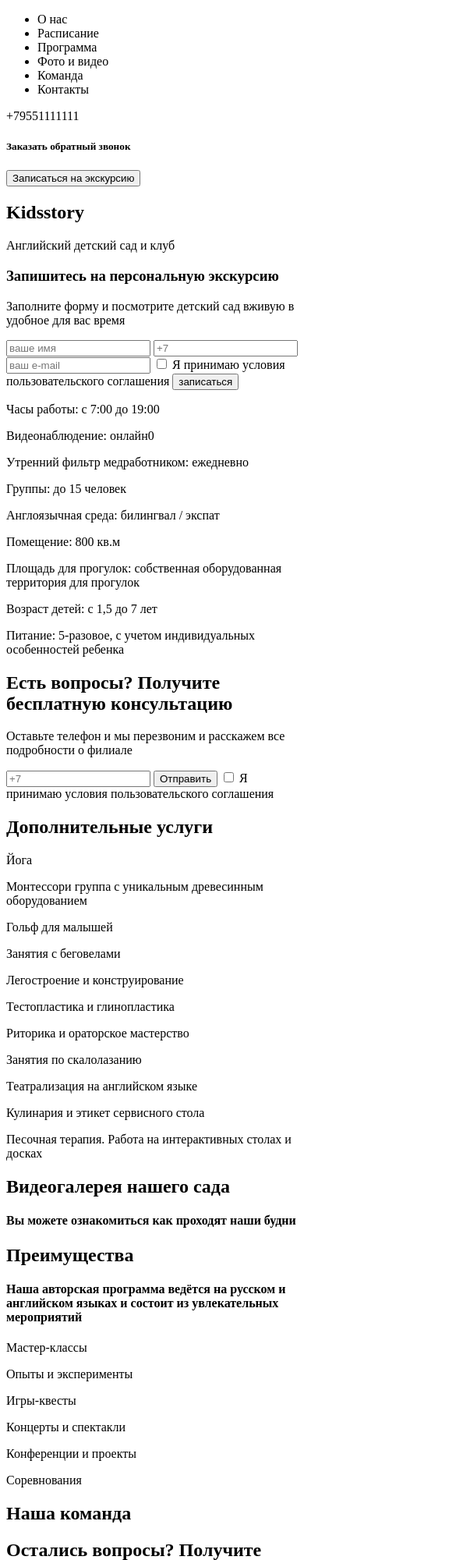
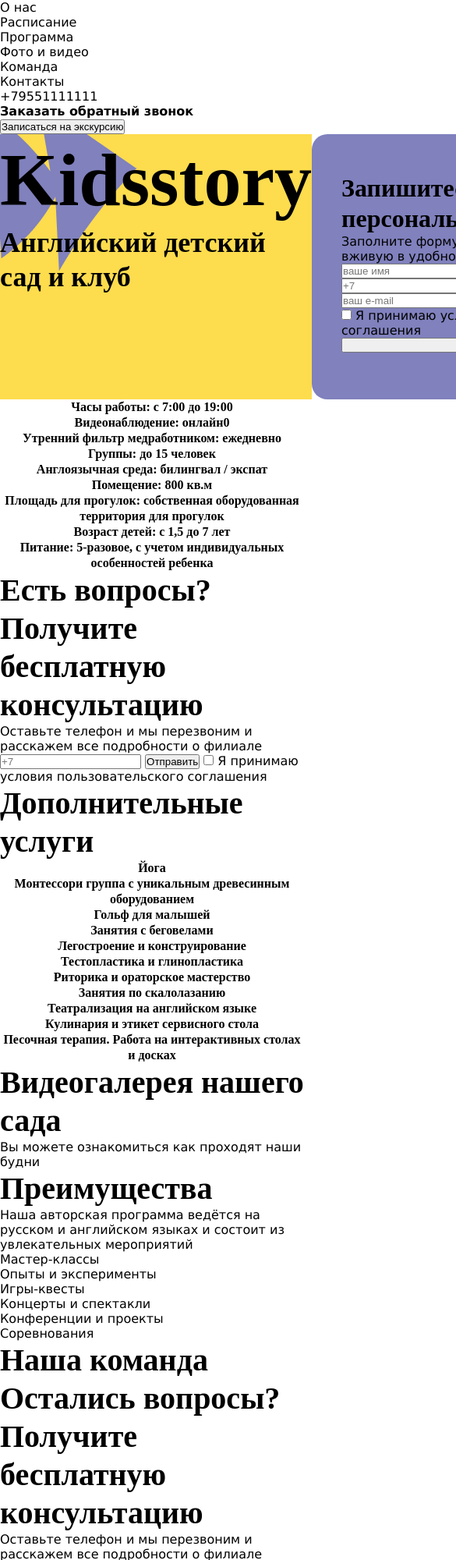
Before and after one commit to OValya/kidsstory, a website: page index.html in a window 390 px wide. Shown: the top 2000 px of the page at 78% size, 585 px wide, since content can reach past the window. Drawn offline with Linux system fonts and the light colour scheme.

Commit message:
feat: add layout structure

```diff
--- a/index.html
+++ b/index.html
@@ -10,7 +10,7 @@
 </head>
 <body>
 <header class="header">
-    <div class="wrapper narrow-wrapper">
+    <div class="wrapper narrow-wrapper header__wrapper">
         <a class="logo" href=#>
             <span class="logo__img"></span>
         </a>
@@ -28,7 +28,7 @@
             <div class="header__phone">
                 <span class="ico ico-phone"></span>
                 <p>+79551111111</p>
-                <h5>Заказать обратный звонок</h5>
+                <strong>Заказать обратный звонок</strong>
             </div>
             <div class="buttons header__buttons">
                 <span class="ico ico-vk"></span>
@@ -46,10 +46,10 @@
             <div class="layout-2-column">
                 <div class="promo__content">
                     <h1>Kidsstory</h1>
-                    <p>Английский детский сад и клуб </p>
+                    <h3>Английский детский сад и клуб </h3>
                 </div>
                 <form class="promo__form">
-                   <h3>Запишитесь на персональную экскурсию</h3>
+                   <h4>Запишитесь на персональную экскурсию</h4>
                    <p>Заполните форму и посмотрите детский сад вживую в удобное для вас время </p>
                     <input name="name" type="text" placeholder="ваше имя">
                     <input type="tel" name="tel"  placeholder="+7">
@@ -70,45 +70,45 @@
             <div class="layout-3-column">
                 <div class="info__item">
                     <span class="big-icon"></span>
-                    <p>Часы работы: с 7:00 до 19:00</p>
+                    <h5>Часы работы: с 7:00 до 19:00</h5>
                 </div>
                 <div class="info__item">
                     <span class="big-icon"></span>
-                    <p>Видеонаблюдение: онлайн0</p>
+                    <h5>Видеонаблюдение: онлайн0</h5>
                 </div>
                 <div class="info__item">
                     <span class="big-icon"></span>
-                    <p>Утренний фильтр медработником: ежедневно</p>
+                    <h5>Утренний фильтр медработником: ежедневно</h5>
                 </div>
                 <div class="info__item">
                     <span class="big-icon"></span>
-                    <p>Группы: до 15 человек</p>
+                    <h5>Группы: до 15 человек</h5>
                 </div>
                 <div class="info__item">
                     <span class="big-icon"></span>
-                    <p>Англоязычная среда: билингвал / экспат</p>
+                    <h5>Англоязычная среда: билингвал / экспат</h5>
                 </div>
                 <div class="info__item">
                     <span class="big-icon"></span>
-                    <p>Помещение: 800 кв.м</p>
+                    <h5>Помещение: 800 кв.м</h5>
                 </div>
                 <div class="info__item">
                     <span class="big-icon"></span>
-                    <p>Площадь для прогулок: собственная оборудованная территория для прогулок</p>
+                    <h5>Площадь для прогулок: собственная оборудованная территория для прогулок</h5>
                 </div>
                 <div class="info__item">
                     <span class="big-icon big-icon_colored "></span>
-                    <p>Возраст детей: с 1,5 до 7 лет</p>
+                    <h5>Возраст детей: с 1,5 до 7 лет</h5>
                 </div>
                 <div class="info__item">
                     <span class="big-icon"></span>
-                    <p>Питание: 5-разовое, с учетом индивидуальных особенностей ребенка</p>
+                    <h5>Питание: 5-разовое, с учетом индивидуальных особенностей ребенка</h5>
                 </div>
 
             </div>
         </div>
     </section>
-    <section class="consultation ">
+    <section class="consultation">
         <div class="wrapper wide-wrapper">
             <h2>Есть вопросы? Получите бесплатную консультацию</h2>
             <p>Оставьте телефон и мы перезвоним и расскажем все подробности о филиале </p>
@@ -128,49 +128,49 @@
             <div class="masonry-layout">
                 <div class="masonry-layout__item">
                     <span class="big-icon big-icon_outline"></span>
-                    <p>Йога</p>
+                    <h5>Йога</h5>
                 </div>
                  <div class="masonry-layout__item">
                     <span class="big-icon big-icon_outline"></span>
-                    <p>Монтессори группа с уникальным
-                        древесинным оборудованием</p>
+                    <h5>Монтессори группа с уникальным
+                        древесинным оборудованием</h5>
                 </div>
                  <div class="masonry-layout__item">
                     <span class="big-icon big-icon_outline"></span>
-                    <p>Гольф для
-                        малышей</p>
+                    <h5>Гольф для
+                        малышей</h5>
                 </div>
                  <div class="masonry-layout__item">
                     <span class="big-icon big-icon_outline"></span>
-                    <p>Занятия с беговелами</p>
+                    <h5>Занятия с беговелами</h5>
                 </div>
                  <div class="masonry-layout__item">
                     <span class="big-icon big-icon_outline"></span>
-                    <p>Легостроение и конструирование</p>
+                    <h5>Легостроение и конструирование</h5>
                 </div>
                  <div class="masonry-layout__item">
                     <span class="big-icon big-icon_outline"></span>
-                    <p>Тестопластика и глинопластика</p>
+                    <h5>Тестопластика и глинопластика</h5>
                 </div>
                  <div class="masonry-layout__item">
                     <span class="big-icon big-icon_outline"></span>
-                    <p>Риторика и ораторское мастерство</p>
+                    <h5>Риторика и ораторское мастерство</h5>
                 </div>
                  <div class="masonry-layout__item">
                     <span class="big-icon big-icon_outline"></span>
-                    <p>Занятия по скалолазанию</p>
+                    <h5>Занятия по скалолазанию</h5>
                 </div>
                  <div class="masonry-layout__item">
                     <span class="big-icon big-icon_outline"></span>
-                    <p>Театрализация на английском языке</p>
+                    <h5>Театрализация на английском языке</h5>
                 </div>
                  <div class="masonry-layout__item">
                     <span class="big-icon big-icon_outline"></span>
-                    <p>Кулинария и этикет сервисного стола</p>
+                    <h5>Кулинария и этикет сервисного стола</h5>
                 </div>
                  <div class="masonry-layout__item">
                     <span class="big-icon big-icon_outline"></span>
-                    <p>Песочная терапия. Работа на интерактивных столах и досках</p>
+                    <h5>Песочная терапия. Работа на интерактивных столах и досках</h5>
                 </div>
             </div>
         </div>
@@ -178,14 +178,14 @@
     <section class="video-section">
         <div class="wrapper narrow-wrapper">
             <h2>Видеогалерея нашего сада</h2>
-            <h4>Вы можете ознакомиться как проходят наши будни</h4>
+            <p>Вы можете ознакомиться как проходят наши будни</p>
 <!--            todo: video player-->
         </div>
     </section>
     <section class="profit">
         <div class="wrapper narrow-wrapper">
             <h2>Преимущества</h2>
-            <h4>Наша авторская программа ведётся на русском и английском языках и состоит из увлекательных мероприятий</h4>
+            <p>Наша авторская программа ведётся на русском и английском языках и состоит из увлекательных мероприятий</p>
             <div class="layout-3-column">
                 <div class="profit__item">
                     <span class="big-icon"></span>
@@ -270,7 +270,7 @@
                 <div class="footer__phone">
                     <span class="ico ico-phone"></span>
                     <p>+79551111111</p>
-                    <h5>dir@kidsstory.life</h5>
+                    <strong>dir@kidsstory.life</strong>
                 </div>
                 <p>
                     Москва, ул. Муравская д.38, к.1
--- a/package.json
+++ b/package.json
@@ -4,7 +4,7 @@
   "description": "",
   "main": "index.js",
   "scripts": {
-    "style": "sass sass/style.scss sass/style.css",
+    "style": "sass --watch sass/style.scss sass/style.css",
     "test": "echo \"Error: no test specified\" && exit 1"
   },
   "author": "",
--- /dev/null
+++ b/sass/abstract/_variables.scss
@@ -0,0 +1,18 @@
+$color-brand: #8081BD;
+$color-background: #FFF6D1;
+$color-second-background: #F2F2FF;
+$color-icon: #EA5D4A;
+$color-text: #334155;
+$color-light: #ffffff;
+
+$color-pink: #F3ACC8;
+$color-yellow: #FDDC4E;
+$color-green: #79BC6D;
+$color-blue: #0E95D3;
+$color-sea: #58BBAE;
+
+$content-wide-width: 1804px;
+$content-width: 1420px;
+$tablet-width: 768px;
+$mobile-big-width: 414px;
+$mobile-small-width: 320px;
--- a/sass/base/_base.scss
+++ b/sass/base/_base.scss
@@ -1,6 +1,54 @@
 html{
   font-size:10px;
 }
+
 body{
+  font-family: "Montserrat", Verdana, sans-serif;
   font-size: 1.6rem;
 }
+
+h1{
+  font-family: Montserrat;
+  font-size: 96px;
+  font-weight: 700;
+  line-height: 117px;
+  letter-spacing: 0em;
+  text-align: left;
+}
+
+h2{
+  font-family: Montserrat;
+  font-size: 40px;
+  font-weight: 700;
+  line-height: 49px;
+  letter-spacing: 0em;
+  text-align: left;
+}
+
+h3{
+  font-family: Montserrat;
+  font-size: 36px;
+  font-weight: 600;
+  line-height: 44px;
+  letter-spacing: 0em;
+  text-align: left;
+}
+
+h4{
+  font-family: Montserrat;
+  font-size: 32px;
+  font-weight: 700;
+  line-height: 39px;
+  letter-spacing: 0em;
+  text-align: left;
+
+}
+
+h5{
+  font-family: Montserrat;
+  font-size: 16px;
+  font-weight: 700;
+  line-height: 20px;
+  letter-spacing: 0em;
+  text-align: center;
+}
--- /dev/null
+++ b/sass/base/_reset.scss
@@ -0,0 +1,4 @@
+*{
+  padding: 0;
+  margin: 0;
+}
--- /dev/null
+++ b/sass/base/_typo.scss
@@ -0,0 +1,14 @@
+
+
+@font-face {
+  font-family: "Montserrat";
+  src: local("Montserrat"),
+  url("https://fonts.googleapis.com/css2?family=Raleway:wght@100;700&display=swap");
+  font-weight: bold;
+}
+@font-face {
+  font-family: "Montserrat";
+  src: local("Montserrat"),
+  url("https://fonts.googleapis.com/css2?family=Raleway:wght@100;700&display=swap");
+  font-weight: normal;
+}
--- /dev/null
+++ b/sass/components/_promo.scss
@@ -0,0 +1,17 @@
+.promo{
+  border-radius: 20px;
+}
+
+.promo__content{
+  background: $color-yellow;
+  background-image: url("../../img/promo/promo__content.png");
+  flex: 1;
+}
+.promo__form{
+  border-radius: 20px;
+  background: $color-brand;
+  display: flex;
+  flex-direction: column;
+  padding: 50px 38px 60px;
+  flex: 0 0 384px;
+}
--- /dev/null
+++ b/sass/layouts/_layout.scss
@@ -0,0 +1,4 @@
+.layout-2-column{
+  display: flex;
+
+}
--- /dev/null
+++ b/sass/layouts/_wrapper.scss
@@ -0,0 +1,8 @@
+.wrapper{
+  max-width: $content-width;
+  margin: 0 auto;
+}
+
+.wide-wrapper{
+  max-width: $content-wide-width;
+}
--- a/sass/style.scss
+++ b/sass/style.scss
@@ -1,2 +1,14 @@
+
+@import "abstract/variables";
+
+
+@import "base/typo";
+@import "base/reset";
 @import "base/base";
-@import "abstract/_constants.scss";
+
+@import "layouts/wrapper";
+@import "layouts/header";
+@import "layouts/layout";
+
+@import "components/buttons";
+@import "components/promo";
```
Also changed, not shown: sass/components/_buttons.scss (added), sass/components/_consultation.scss (added), sass/components/_extra-services.scss (added), sass/components/_info.scss (added), sass/components/_video-section.scss (added), sass/layouts/_header.scss (added), sass/style.css, 1 other file.
